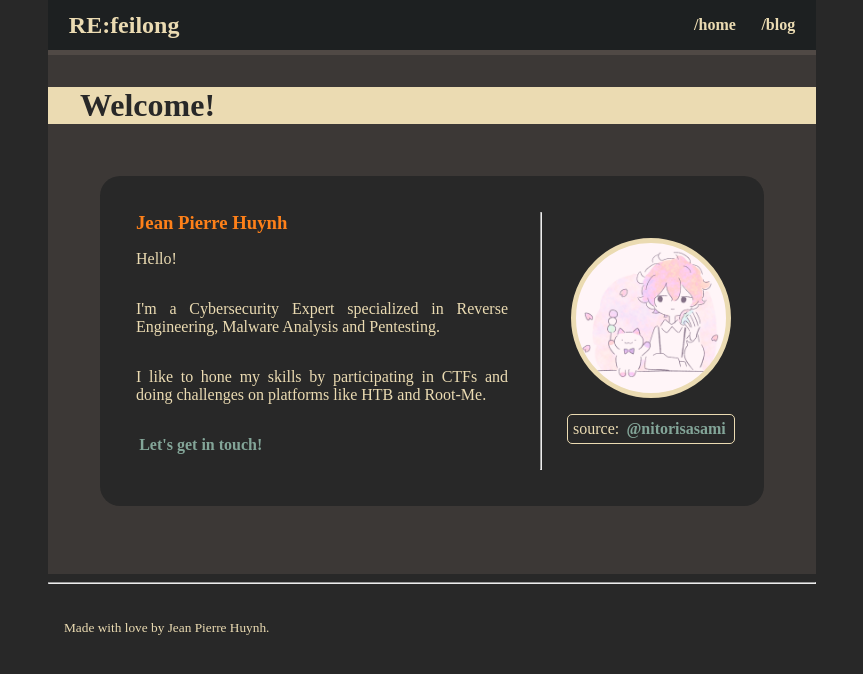
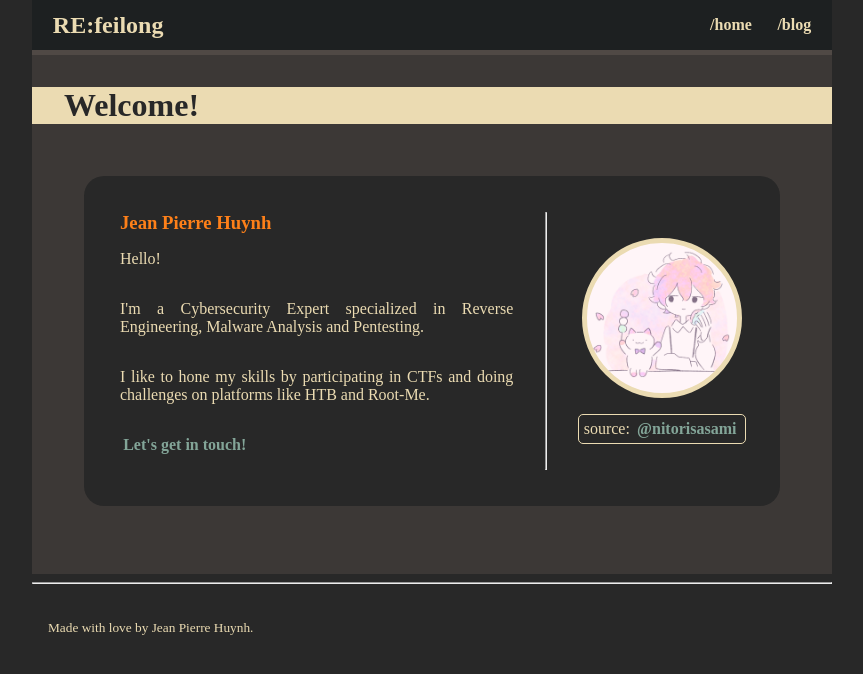
Before and after one commit to jeanmadao/homepage, a Flask app: page / in a window 1280 px wide. Shown: the top 674 px of the page, without its empty margins (208-1071 px from the left). Run offline with Flask 3, Linux system fonts and the light colour scheme; some web fonts are replaced.

Commit message:
min-width computer to 1280px;

```diff
--- a/static/css/style.css
+++ b/static/css/style.css
@@ -52,9 +52,9 @@ body {
   width: 100vw;
 }
 
-@media only screen and (min-width: 768px) {
+@media only screen and (min-width: 1280px) {
   #page {
-    width: 768px;
+    width: 800px;
   }
 }
 h1, h2, h3 {
--- a/static/sass/_general.scss
+++ b/static/sass/_general.scss
@@ -10,9 +10,9 @@ body {
   width: 100vw;
 }
 
-@media only screen and (min-width: 768px) {
+@media only screen and (min-width: 1280px) {
   #page {
-    width: 768px;
+    width: 800px;
   }
 }
 
```
